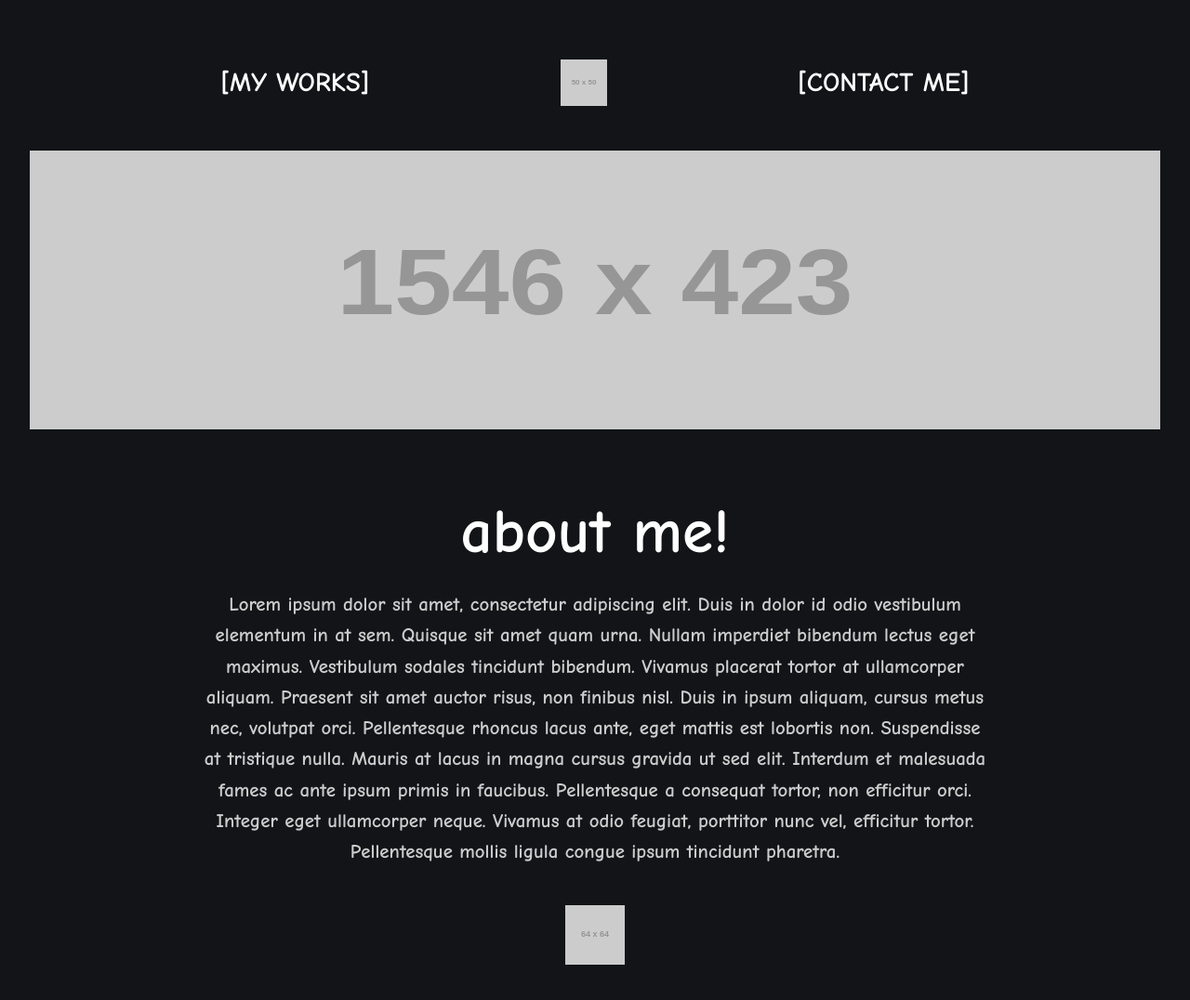
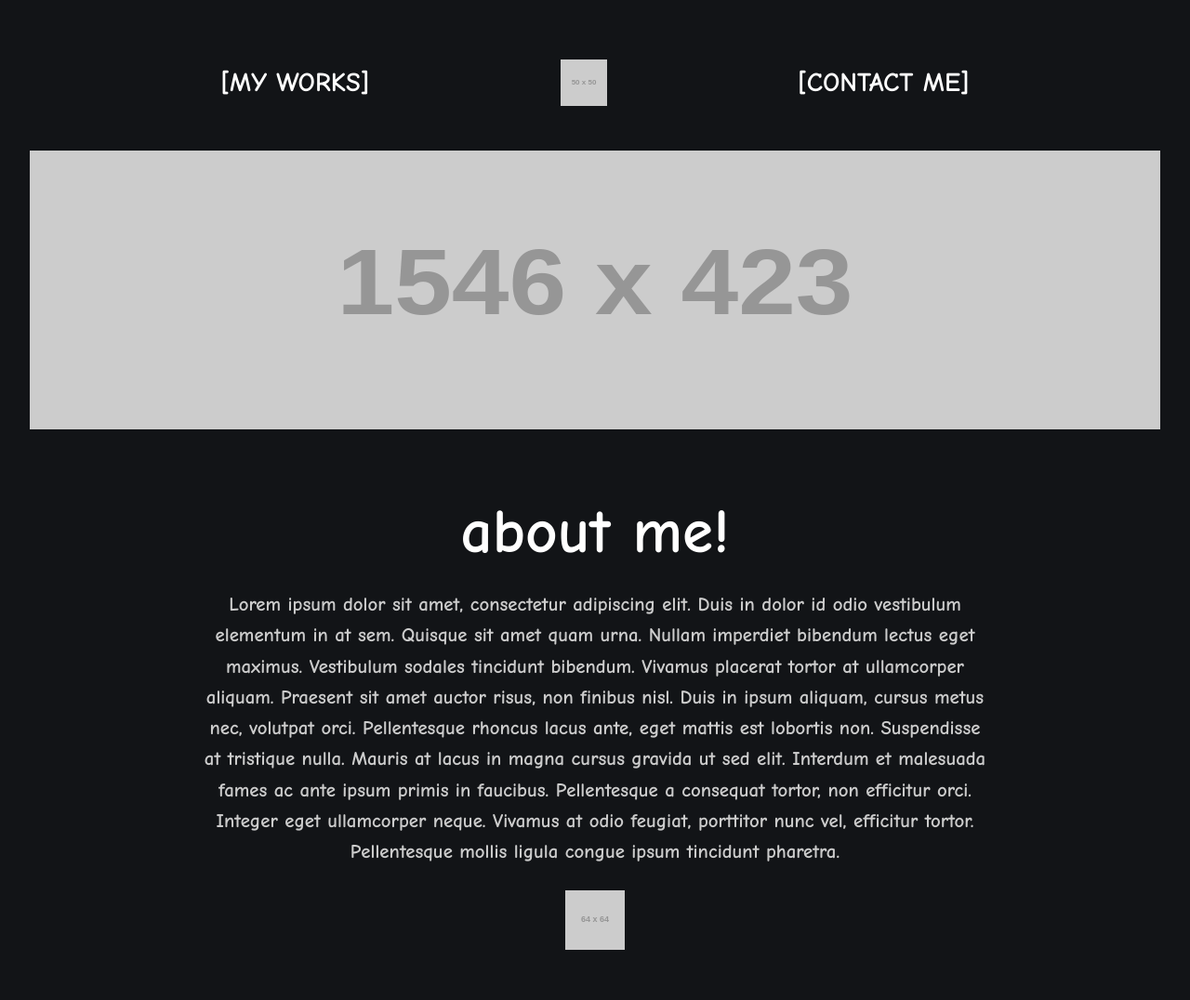
Before and after one commit to ImMarv/portfolio-template, a website: page portfolio-website/public/pages/index.html in a window 1280 px wide. Shown: the whole page at 93% size. Drawn offline with Linux system fonts and the light colour scheme; placeholder pictures from the web are drawn by us.

Commit message:
added the footer in the css for consistency

```diff
--- a/portfolio-website/public/css/index.css
+++ b/portfolio-website/public/css/index.css
@@ -76,6 +76,15 @@
 }
 
 /* SOCIAL MEDIA ICONS */
+.social-media {
+  margin: 2rem 0;
+  text-align: center;
+  position: relative;
+  flex: 1;
+  bottom: 1rem;
+  width: 100%;
+}
+
 .social-media ul {
   list-style: none;
   display: flex;
```
